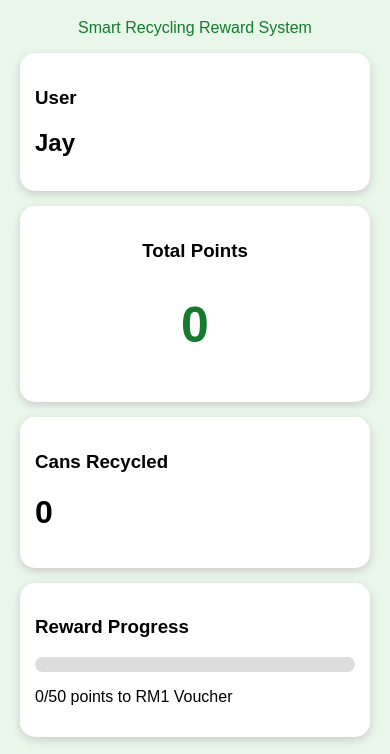
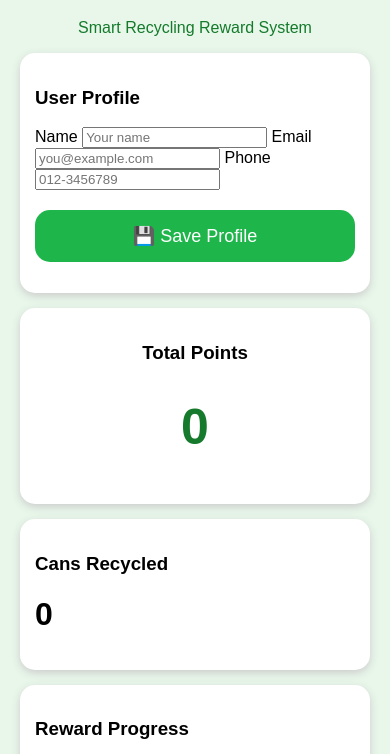
Before and after one commit to danishhilman538-wq/EcoCrush_Web, a plain HTML site: page index.html in a window 390 px wide. Shown: the part 82-836 px from the top of the page. Drawn offline with Linux system fonts and the light colour scheme; a script that the page names is missing.

Commit message:
Add user profile input fields
Updated user profile section with input fields for name, email, and phone.

```diff
--- a/index.html
+++ b/index.html
@@ -15,8 +15,19 @@
     </div>
 
     <div class="card">
-        <h3>User</h3>
-        <h2>Jay</h2>
+        <h3>User Profile</h3>
+
+        <label>Name</label>
+        <input type="text" id="profileName" placeholder="Your name">
+
+        <label>Email</label>
+        <input type="email" id="profileEmail" placeholder="you@example.com">
+
+        <label>Phone</label>
+        <input type="tel" id="profilePhone" placeholder="012-3456789">
+
+        <button id="saveProfileBtn">💾 Save Profile</button>
+        <p id="profileStatus"></p>
     </div>
 
     <div class="card points">
```
